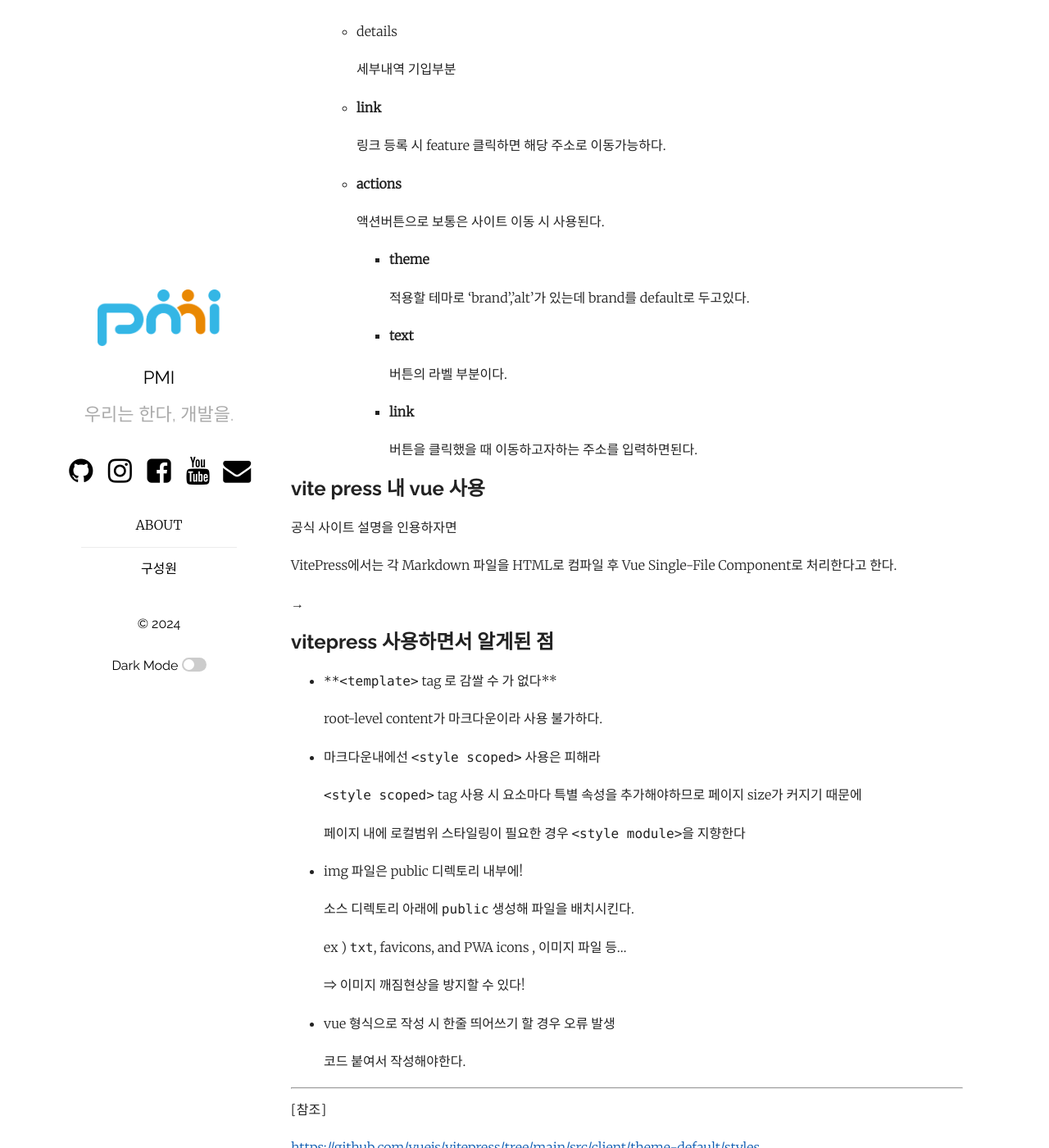
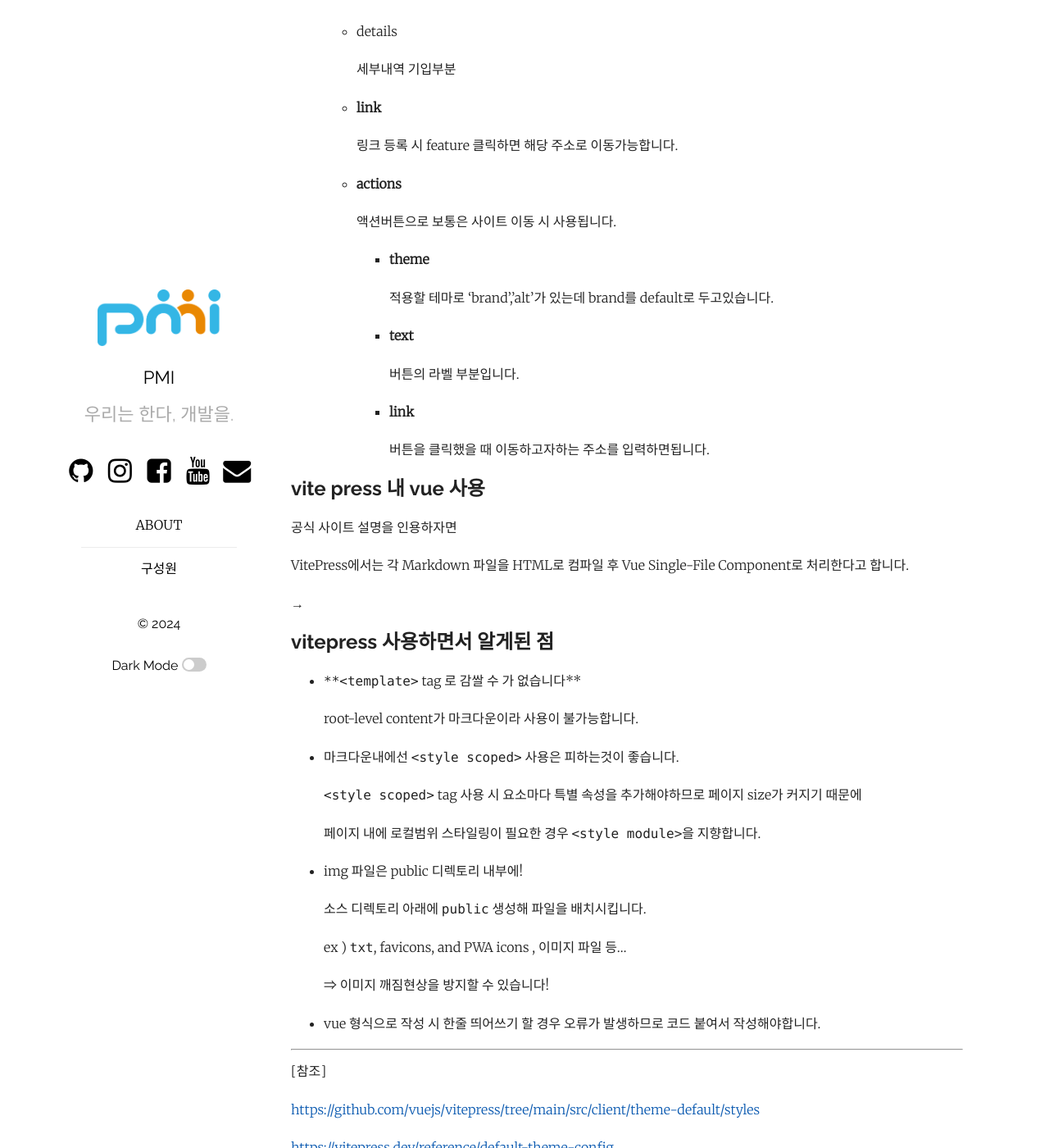
Before and after one commit to pmirnc-dev/pmirnc-dev.github.io, a Jekyll site: the page built from _posts/2024-03-14-vitepress.md, in a window 1280 px wide and 1400 px high, scrolled down 5400 px. Shown: the whole window at 82% size. Built offline with Jekyll 4.4.1, drawn with Linux system fonts in a browser that asks for light colours; comment, search, counter and statistics services are not loaded; some of the changed text lies outside the part shown.

Commit message:
fix(post): vitepress 포스팅 수정

````diff
--- a/_posts/2024-03-14-vitepress.md
+++ b/_posts/2024-03-14-vitepress.md
@@ -14,18 +14,18 @@ categories: vue vitepress
 
 **웹 사이트의 모든 페이지를 미리 렌더링**하고 클라이언트의 요청에 따라 페이지를 제공하는 방법 ( 정적인 HTML 웹 사이트를 생성 )
 
-데이터 베이스 또는 서버 측 프로세스가 거의 필요하지 않은 정적 HTML 기반 사이트 생성기능을 제공한다.
+데이터 베이스 또는 서버 측 프로세스가 거의 필요하지 않은 정적 HTML 기반 사이트 생성기능을 제공 합니다.
 
-→ 그만큼 빠르다는 장점을 가지고 있다.
+→ 그만큼 빠르다는 장점을 가지고 있습니다.
 
-매 번 동적으로 생성할 필요가 없는 회사 소개 페이지에 적합하다!
+매 번 동적으로 생성할 필요가 없는 회사 소개 페이지에 적합합니다!
 
 
 ## 환경설정
 
 1. vue 프로젝트 생성
 
-   → vue의 구성요소 사용을 위해 생성해야 된다. ( 필자는 vue3 기준으로 생성 )
+   → vue의 구성요소 사용을 위해 생성해야 됩니다. ( 필자는 vue3 기준으로 생성 )
 
 
 1. vite press 설치
@@ -79,23 +79,23 @@ categories: vue vitepress
 
 `./doc` config 생성 디렉토리
 
-내부에서 독립형 VitePress 사이트를 구축할 수 있다.
+내부에서 독립형 VitePress 사이트를 구축할 수 있습니다.
 
-프로젝트의 다른 소스코드와 섞이지 않게 중첩도록 구성 권장
+프로젝트의 다른 소스코드와 섞이지 않게 중첩도록 구성하는것을 권장드립니다.
 
 `.vitepress`
 
 구성 파일, 개발 서버 캐시, 빌드 출력 및 선택적 테마 사용자 지정 코드에 대한 예약된 위치
 
-`theme` 디렉토리 안에있는 css를 만지면 전역 스타일 적용이 가능하다
+`theme` 디렉토리 안에있는 css를 만지면 전역 스타일 적용이 가능합니다.
 
 `~~.md`
 
-.html같은 경로로 컴파일되어 주소처리된다
+.html같은 경로로 컴파일되어 주소처리가 됩니다
 
-[index.md](http://index.md) → index.html 로 주소가 컴파일 된다 라고 생각하면 된다.
+[index.md](http://index.md) → index.html 로 주소가 컴파일 된다 라고 생각하시면 됩니다.
 
-컴파일된 결과 사이트는`/` 루트 기준 방문이 가능하다.
+컴파일된 결과 사이트는`/` 루트 기준 방문이 가능합니다.
 
 - e.g.
 
@@ -111,18 +111,18 @@ categories: vue vitepress
 
 문서를 우선 build
 
-→ 커맨드 라인에서 실행시킬 경우 Vite press가 최근에 작업했던 디렉토리를 프로젝트 루트로 사용한다.
+→ 커맨드 라인에서 실행시킬 경우 Vite press가 최근에 작업했던 디렉토리를 프로젝트 루트로 사용합니다.
 
 `npm run docs:build`
 
-build 이후 로컬로 랜더링된 화면 미리 확인가능
+build 이후 로컬로 랜더링된 화면 미리 확인 할수있습니다.
 
 `npm run docs:preview`
 
 
 ## vite press 홈페이지
 
-[https://vitepress.dev/reference/default-theme-home-page](https://vitepress.dev/reference/default-theme-home-page) - 해당 사이트 기준으로 제작
+[https://vitepress.dev/reference/default-theme-home-page](https://vitepress.dev/reference/default-theme-home-page) - 해당 사이트 기준으로 제작했습니다.
 
 - init 사이트 예시
   ![Untitled](/assets/images/tkkim/20240314/image.png)
@@ -130,23 +130,23 @@ build 이후 로컬로 랜더링된 화면 미리 확인가능
 
 ### Hero 섹션
 
-홈페이지 상단에 위치해 있다.
+홈페이지 상단에 위치해 있습니다.
 
 ```jsx
 ---
 layout: home
 
 hero:
-  name: VitePress  // 보통은 짧은 브랜드명이 들어간다.
-  text: Vite & Vue powered static site generator. // 메인 텍스트 부분으로 h1 태그로 감싸져있다고 생각하면된다.
-  tagline: Lorem ipsum... // 'text' 하단에 배치되어있는 텍스트다.
-  image: // 'text','tagline' 옆에 배치되어있다.
+  name: VitePress
+  text: Vite & Vue powered static site generator.
+  tagline: Lorem ipsum...
+  image:
     src: /logo.png
     alt: VitePress
-  actions: // 액션버튼으로 보통은 사이트 이동 시 사용된다.
-    - theme: brand // 적용할 테마로 'brand','alt'가 있는데 brand를 default로 두고있다.
-      text: Get Started // 버튼의 라벨 부분이다.
-      link: /guide/what-is-vitepress //버튼을 클릭했을 때 이동하고자하는 주소를 입력하면된다.
+  actions:
+    - theme: brand
+      text: Get Started
+      link: /guide/what-is-vitepress
 
 ---
 ```
@@ -154,51 +154,51 @@ hero:
 - **Hero 구성**
   - **name**
 
-    보통은 짧은 브랜드명이 들어간다.
+    보통은 짧은 브랜드명이 들어갑니다.
 
   - **text**
 
-    메인 텍스트 부분으로 h1 태그로 감싸져있다고 생각하면된다.
+    메인 텍스트 부분으로 h1 태그로 감싸져있다고 생각하시면 됩니다.
 
   - **tagline**
 
-    'text' 하단에 배치되어있는 텍스트다.
+    'text' 하단에 배치되어있는 텍스트입니다.
 
   - **image**
 
-    'text','tagline' 옆에 배치되어있다.
+    'text','tagline' 옆에 배치되어있습니다.
 
   - **actions**
 
-    액션버튼으로 보통은 사이트 이동 시 사용된다.
+    액션버튼으로 보통은 사이트 이동 시 사용됩니다.
 
     - **theme**
 
-      적용할 테마로 'brand','alt'가 있는데 brand를 default로 두고있다.
+      적용할 테마로 'brand','alt'가 있는데 brand를 default로 두고있습니다.
 
     - **text**
 
-      버튼의 라벨 부분이다.
+      버튼의 라벨 부분입니다.
 
     - **link**
 
-      버튼을 클릭했을 때 이동하고자하는 주소를 입력하면된다.
+      버튼을 클릭했을 때 이동하고자하는 주소를 입력하면됩니다.
 
 
-hero 브랜드명의 색상을 다음과 같은 변수를 이용해 적용 시킬 수 있다.
+hero 브랜드명의 색상을 다음과 같은 변수를 이용해 적용 시킬 수 있습니다.
 
 ```jsx
 :root {
 --vp-home-hero-name-color: transparent; // 이름 색상
 
-// 그라데이션을 주고싶을때 다음과 같이 커스텀 할수도 있다.
+// 그라데이션을 주고싶을때 다음과 같이 커스텀 할수도 있습니다.
 --vp-home-hero-name-background: -webkit-linear-gradient(120deg, #bd34fe, #41d1ff);
 }
 ```
 
 ### Features 섹션
 
-홈페이지 상단에 위치해 있다.
+홈페이지 상단에 위치해 있습니다.
 
 ```jsx
 ---
@@ -223,9 +223,9 @@ features:
 - **Features 구성**
   - **icon**
 
-    src 필드를 추가하면 이미지도 삽입가능하다.
+    src 필드를 추가하면 이미지도 삽입가능합니다.
 
-    dark, light 필드를 추가하면 모드에 따라 이미지 변경도 가능하다
+    dark, light 필드를 추가하면 모드에 따라 이미지 변경도 가능합니다
 
   - **title**
 
@@ -237,59 +237,57 @@ features:
 
   - **link**
 
-    링크 등록 시 feature 클릭하면 해당 주소로 이동가능하다.
+    링크 등록 시 feature 클릭하면 해당 주소로 이동가능합니다.
 
   - **actions**
 
-    액션버튼으로 보통은 사이트 이동 시 사용된다.
+    액션버튼으로 보통은 사이트 이동 시 사용됩니다.
 
     - **theme**
 
-      적용할 테마로 'brand','alt'가 있는데 brand를 default로 두고있다.
+      적용할 테마로 'brand','alt'가 있는데 brand를 default로 두고있습니다.
 
     - **text**
 
-      버튼의 라벨 부분이다.
+      버튼의 라벨 부분입니다.
 
     - **link**
 
-      버튼을 클릭했을 때 이동하고자하는 주소를 입력하면된다.
+      버튼을 클릭했을 때 이동하고자하는 주소를 입력하면됩니다.
 
 
 ## vite press 내 vue 사용
 
 공식 사이트 설명을 인용하자면
 
-VitePress에서는 각 Markdown 파일을 HTML로 컴파일 후 Vue Single-File Component로 처리한다고 한다.
+VitePress에서는 각 Markdown 파일을 HTML로 컴파일 후 Vue Single-File Component로 처리한다고 합니다.
 
-→ <script> 태그를 추가해서 동적 템플릿, Vue 컴포넌트 사용 그리고 임의 페이지 내 Vue 컴포넌트 로직을 포함한 Markdown 내부의 모든 Vue 기능을 사용할 수 있다.
+→ <script> 태그를 추가해서 동적 템플릿, Vue 컴포넌트 사용 그리고 임의 페이지 내 Vue 컴포넌트 로직을 포함한 Markdown 내부의 모든 Vue 기능을 사용할 수 있습니다.
 
 
 ## vitepress 사용하면서 알게된 점
 
-- `**<template>` tag 로 감쌀 수 가 없다**
+- `**<template>` tag 로 감쌀 수 가 없습니다**
 
-  root-level content가 마크다운이라 사용 불가하다.
+  root-level content가 마크다운이라 사용이 불가능합니다.
 
 
-- 마크다운내에선 `<style scoped>` 사용은 피해라
+- 마크다운내에선 `<style scoped>` 사용은 피하는것이 좋습니다.
 
   `<style scoped>` tag 사용 시 요소마다 특별 속성을 추가해야하므로 페이지 size가 커지기 때문에
 
-  페이지 내에 로컬범위 스타일링이 필요한 경우 `<style module>`을 지향한다
+  페이지 내에 로컬범위 스타일링이 필요한 경우 `<style module>`을 지향합니다.
 
 - img 파일은 public 디렉토리 내부에!
 
-  소스 디렉토리 아래에 `public` 생성해 파일을 배치시킨다.
+  소스 디렉토리 아래에 `public` 생성해 파일을 배치시킵니다.
 
   ex ) `txt`, favicons, and PWA icons , 이미지 파일 등…
 
-  ⇒ 이미지 깨짐현상을 방지할 수 있다!
+  ⇒ 이미지 깨짐현상을 방지할 수 있습니다!
 
 
-- vue 형식으로 작성 시 한줄 띄어쓰기 할 경우 오류 발생
-
-  코드 붙여서 작성해야한다.
+- vue 형식으로 작성 시 한줄 띄어쓰기 할 경우 오류가 발생하므로 코드 붙여서 작성해야합니다.
 
 
 
````
